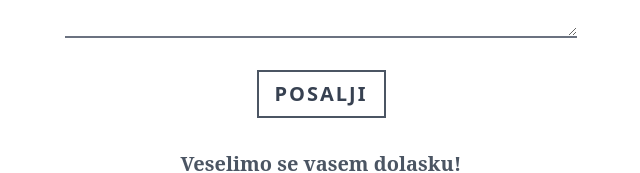
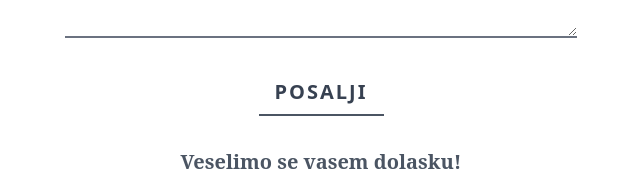
Before and after one commit to TerroqDev/pozivnica, a SvelteKit app: page / in a window 1280 px wide. Shown: the part 2522-2695 px from the top of the page, without its empty margins (319-959 px from the left). Built offline with nearby package versions, Linux system fonts and the light colour scheme.

Commit message:
image test

```diff
--- a/src/components/Form.svelte
+++ b/src/components/Form.svelte
@@ -120,7 +120,7 @@
 		></textarea>
 	</div>
 	<div bind:this={callToAction} class="flex justify-center pt-8">
-        <button class="relative border-2 border-gray-600 px-4 py-2 text-xl font-semibold uppercase tracking-widest text-gray-700 transition-all duration-300 ease-in overflow-hidden
+        <button class="relative border-b-2 border-gray-600 px-4 py-2 text-xl font-semibold uppercase tracking-widest text-gray-700 transition-all duration-300 ease-in overflow-hidden
           before:absolute before:bottom-0 before:left-0 before:w-full before:h-0 before:bg-gray-600 before:transition-all before:duration-500 hover:before:h-full
           hover:text-gray-50">
           <span class="relative z-10">Posalji</span>
--- a/src/routes/+page.svelte
+++ b/src/routes/+page.svelte
@@ -93,12 +93,12 @@
 <svelte:window bind:outerHeight={z} bind:scrollY={y} />
 <div class={`${topBorder ? "hidden" : "block"}`}>
 	<div
-		class="fixed top-0 z-10 h-10 w-full bg-[url('https://woop14abphufecql.public.blob.vercel-storage.com/pozivnica/Mask%20group%289%29-aOO9vCR7TYJtLgaYIe5LbtubPdPQ2X.png')] bg-cover bg-bottom"
+		class="fixed top-0 z-10 h-10 w-full  bg-[url('https://woop14abphufecql.public.blob.vercel-storage.com/pozivnica/Mask%20group%289%29-aOO9vCR7TYJtLgaYIe5LbtubPdPQ2X.png')] bg-cover bg-bottom"
 	></div>
 </div>
 
 <div
-	class="relative flex min-h-screen flex-col bg-[url('https://images.unsplash.com/photo-1570579984759-0915125b99bc?q=80&w=2070&auto=format&fit=crop&ixlib=rb-4.0.3&ixid=M3wxMjA3fDB8MHxwaG90by1wYWdlfHx8fGVufDB8fHx8fA%3D%3D')] bg-cover bg-fixed bg-center"
+	class="relative flex min-h-screen flex-col bg-[url('https://woop14abphufecql.public.blob.vercel-storage.com/pozivnica/IMG_0283-Oa8HaUwqgwz5AH87VcXiWCPcPzLHk1.JPEG')]  bg-cover bg-fixed bg-center"
 >
 	<div class="sticky top-12 z-20 ml-8 flex bg-transparent pt-8 font-noto text-5xl text-white">
 		<h1 class="flex-wrap border-r-2 border-white pb-2 pr-4">M</h1>
```
